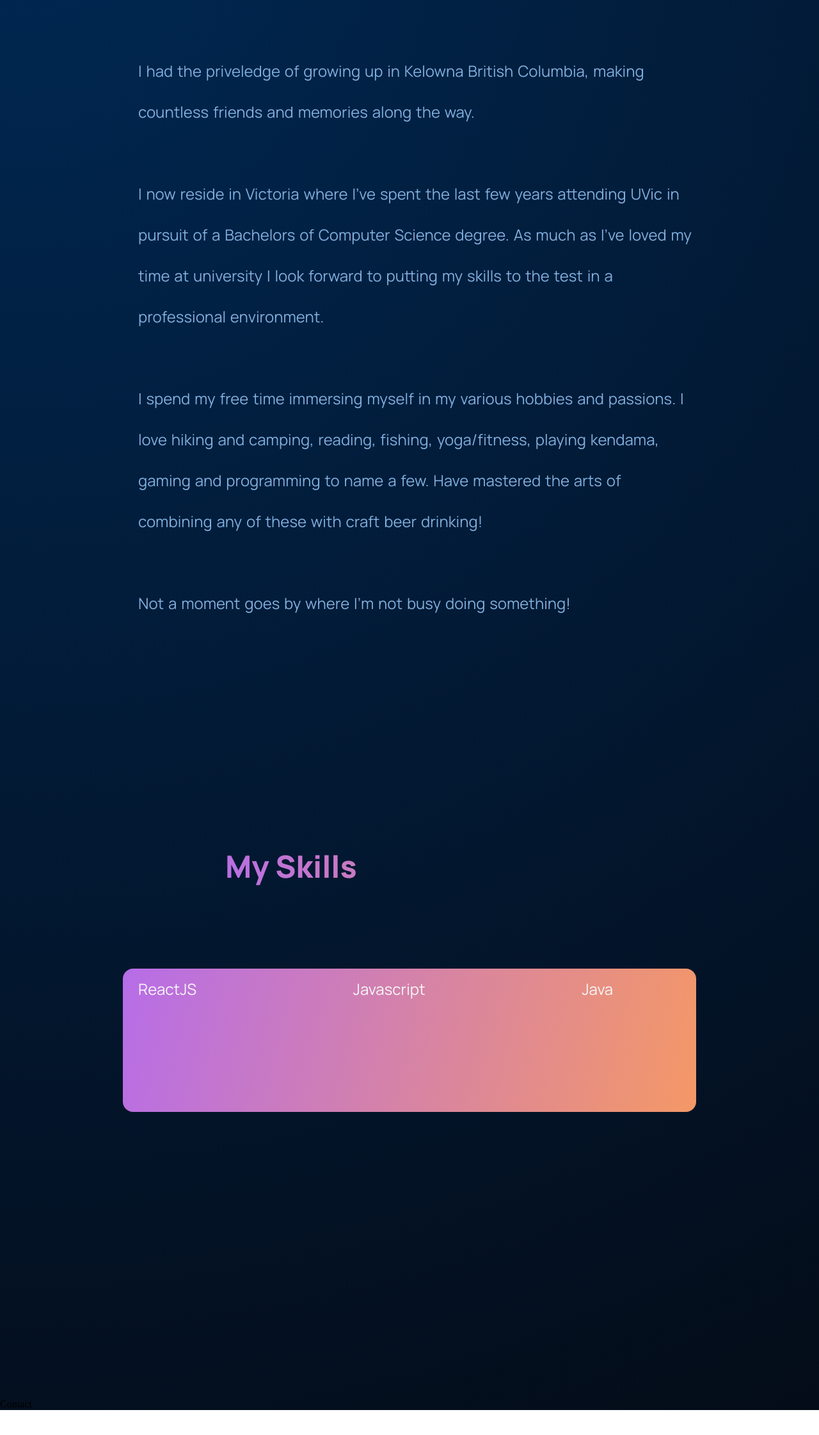
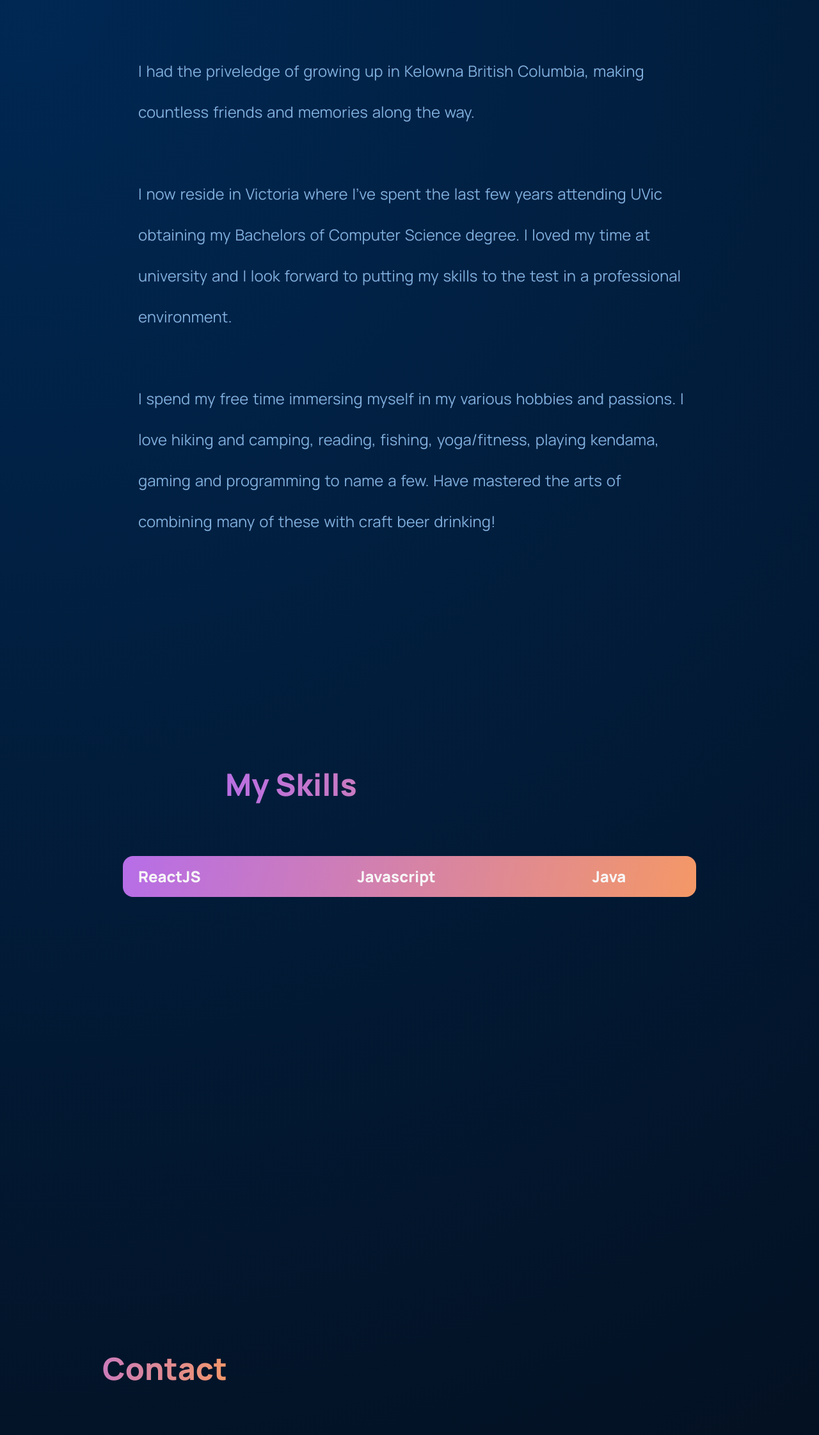
Before and after one commit to kerson97/portfolio_v2, a React (Create React App) app: page / in a window 1280 px wide. Shown: the part 940-3183 px from the top of the page at 64% size. Before the commit the page ends 3144 px from the top, so only its background shows below. Built offline with nearby package versions, Linux system fonts and the light colour scheme.

Commit message:
Bug fixes + improvements
-bottom margins fixed (mostly)
-alterations to about me text

```diff
--- a/src/containers/about/About.jsx
+++ b/src/containers/about/About.jsx
@@ -13,22 +13,21 @@ const About = () => {
 
       <p>
         I had the priveledge of growing up in Kelowna British Columbia, making
-        countless friends and memories along the way.{' '}
+        countless friends and memories along the way.
       </p>
 
       <p>
         I now reside in Victoria where I've spent the last few years attending
-        UVic in pursuit of a Bachelors of Computer Science degree. As much as
-        I've loved my time at university I look forward to putting my skills to
-        the test in a professional environment.
+        UVic obtaining my Bachelors of Computer Science degree. I loved my time
+        at university and I look forward to putting my skills to the test in a
+        professional environment.
       </p>
 
       <p>
         I spend my free time immersing myself in my various hobbies and
         passions. I love hiking and camping, reading, fishing, yoga/fitness,
         playing kendama, gaming and programming to name a few. Have mastered the
-        arts of combining any of these with craft beer drinking! <br />
-        <br /> Not a moment goes by where I'm not busy doing something!
+        arts of combining many of these with craft beer drinking! <br />
       </p>
     </div>
   )
--- a/src/containers/contact/Contact.jsx
+++ b/src/containers/contact/Contact.jsx
@@ -2,7 +2,11 @@ import React from 'react'
 import './contact.css'
 
 const Contact = () => {
-  return <div>Contact</div>
+  return (
+    <div className='contact-content' id='contact'>
+      <h1 className='gradient__text'>Contact</h1>
+    </div>
+  )
 }
 
 export default Contact
--- a/src/containers/contact/contact.css
+++ b/src/containers/contact/contact.css
@@ -0,0 +1,15 @@
+.contact-content {
+  flex: 1;
+  display: flex;
+  justify-content: center;
+  align-items: flex-start;
+  flex-direction: column;
+  padding-bottom: 50%;
+}
+
+.contact-content h1 {
+  font-family: var(--font-family);
+  font-weight: 800;
+  font-size: 3rem;
+  padding-left: 10rem;
+}
--- a/src/containers/skills/skills.css
+++ b/src/containers/skills/skills.css
@@ -4,7 +4,7 @@
   justify-content: center;
   align-items: flex-start;
   flex-direction: column;
-  padding-bottom: 30%;
+  padding-bottom: 50%;
 }
 
 .skills-content h1 {
@@ -28,14 +28,14 @@
   font-family: var(--font-family);
   color: #f7f7f7;
   font-size: 1.5rem;
-  margin-top: 8rem;
+  margin-top: 5rem;
   padding-left: 1.5rem;
   line-height: 4rem;
   word-spacing: 15rem;
+  font-weight: 1000;
 
   background: var(--gradient-bar);
   border-radius: 1rem;
-  padding-bottom: 10rem;
 }
 
 @keyframes typing {
```
Also changed, not shown: src/assets/ReactJS.png (added).
